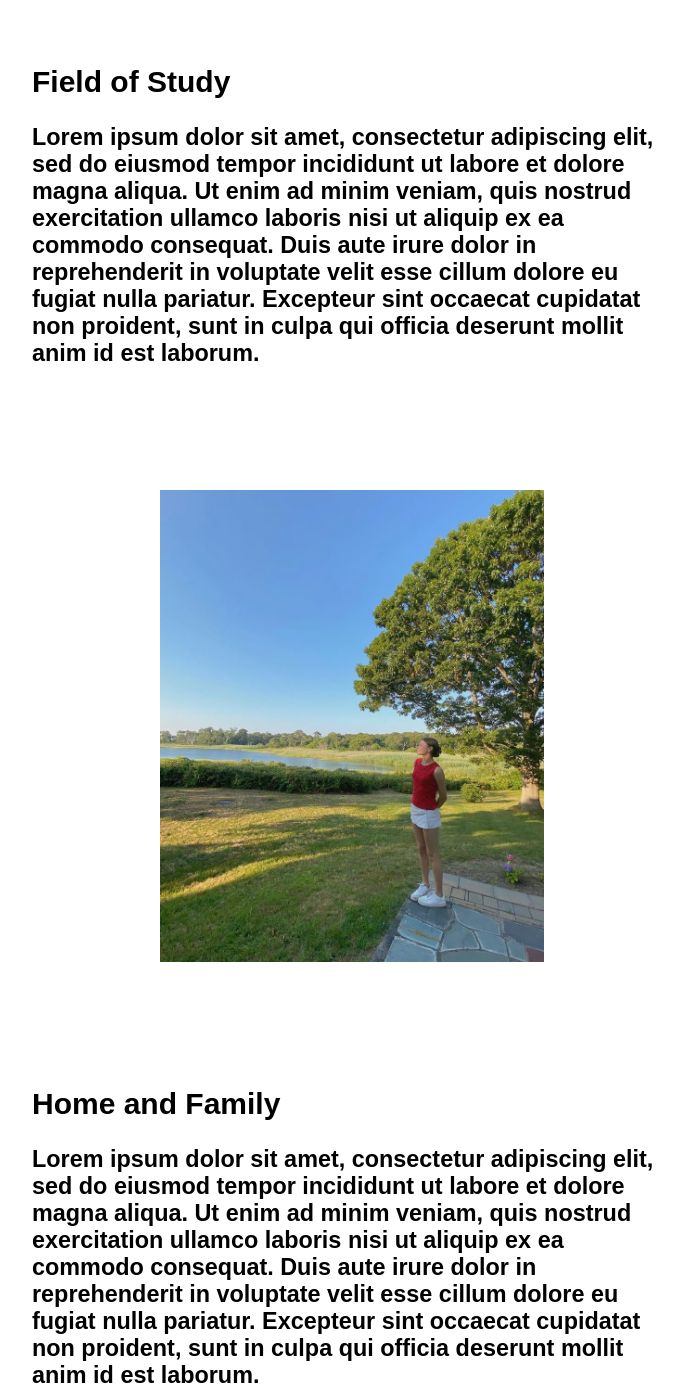
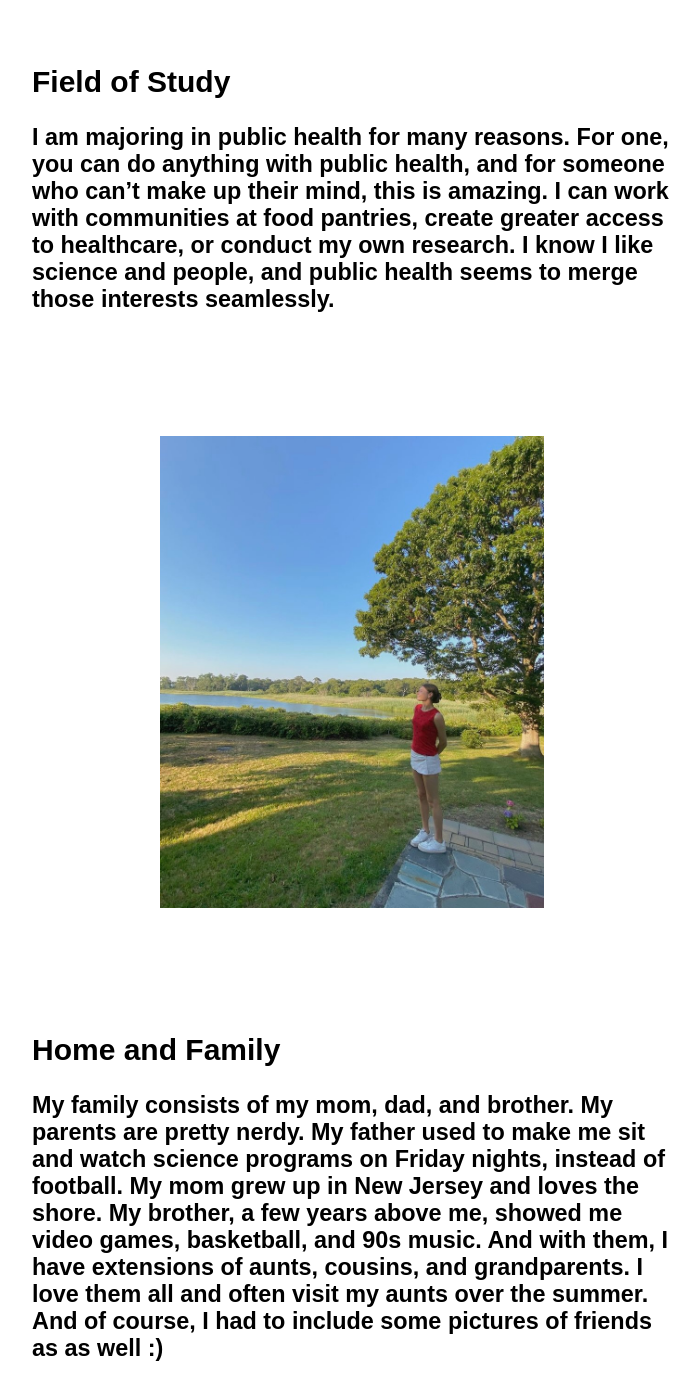
Before and after one commit to genevers/Gen-Evers, a plain HTML site: page index.html in a window 1280 px wide. Shown: the part 860-2252 px from the top of the page, without its empty margins (288-988 px from the left). Drawn offline with Linux system fonts and the light colour scheme.

Commit message:
Update index.html

```diff
--- a/index.html
+++ b/index.html
@@ -38,7 +38,7 @@
 <!--Fuego programs sometimes use "in-line styling" to provide quick fixes to content design. In the above case, you could change "left" to "right" or "center" depending on your specific design needs. That said, left align is usually best practice for improving readability.-->
 <div class="textblock" style="text-align: left">
   <h2>Field of Study</h2>
-  <h3>Lorem ipsum dolor sit amet, consectetur adipiscing elit, sed do eiusmod tempor incididunt ut labore et dolore magna aliqua. Ut enim ad minim veniam, quis nostrud exercitation ullamco laboris nisi ut aliquip ex ea commodo consequat. Duis aute irure dolor in reprehenderit in voluptate velit esse cillum dolore eu fugiat nulla pariatur. Excepteur sint occaecat cupidatat non proident, sunt in culpa qui officia deserunt mollit anim id est laborum.</h3>
+  <h3> I am majoring in public health for many reasons. For one, you can do anything with public health, and for someone who can’t make up their mind, this is amazing. I can work with communities at food pantries, create greater access to healthcare, or conduct my own research. I know I like science and people, and public health seems to merge those interests seamlessly.</h3>
   </div>
 
 
@@ -53,7 +53,7 @@
 
 <div class="textblock" style="text-align: left">
   <h2>Home and Family</h2>
-    <h3>Lorem ipsum dolor sit amet, consectetur adipiscing elit, sed do eiusmod tempor incididunt ut labore et dolore magna aliqua. Ut enim ad minim veniam, quis nostrud exercitation ullamco laboris nisi ut aliquip ex ea commodo consequat. Duis aute irure dolor in reprehenderit in voluptate velit esse cillum dolore eu fugiat nulla pariatur. Excepteur sint occaecat cupidatat non proident, sunt in culpa qui officia deserunt mollit anim id est laborum.</h3>
+    <h3> My family consists of my mom, dad, and brother. My parents are pretty nerdy. My father used to make me sit and watch science programs on Friday nights, instead of football. My mom grew up in New Jersey and loves the shore. My brother, a few years above me, showed me video games, basketball, and 90s music. And with them, I have extensions of aunts, cousins, and grandparents. I love them all and often visit my aunts over the summer. And of course, I had to include some pictures of friends as as well :)</h3>
   </div>
 
 <!--Quick fact: Did you know "Lorem ipsum," the fill text used in this web template, was hacked out of Cicero's "De finibus bonorum et malorum"? Developers made it non-sensical, so don't bother with Google Translate.-->
@@ -84,7 +84,7 @@
 <!--So, what exactly are you into? Take some time to explain your passions.-->
 <div class="textblock" style="text-align: left">
   <h2>Interests and Activities</h2>
-      <h3>Lorem ipsum dolor sit amet, consectetur adipiscing elit, sed do eiusmod tempor incididunt ut labore et dolore magna aliqua. Ut enim ad minim veniam, quis nostrud exercitation ullamco laboris nisi ut aliquip ex ea commodo consequat. Duis aute irure dolor in reprehenderit in voluptate velit esse cillum dolore eu fugiat nulla pariatur. Excepteur sint occaecat cupidatat non proident, sunt in culpa qui officia deserunt mollit anim id est laborum.</h3>
+      <h3>I am a huge music person. I love sitting in my bed, headphones blasting. I enjoy a lot of different genres and artists, all having personal touches I listen for. I love Mac miller, Kendrick, and Isiah Rashad. I listen to music all much as possible: driving, sitting with friends, or walking to class.</h3>
   </div>
 
 
@@ -97,7 +97,7 @@
 
 <div class="textblock" style="text-align: left">
    <h2>In the Future</h2>
-      <h3>Lorem ipsum dolor sit amet, consectetur adipiscing elit, sed do eiusmod tempor incididunt ut labore et dolore magna aliqua. Ut enim ad minim veniam, quis nostrud exercitation ullamco laboris nisi ut aliquip ex ea commodo consequat. Duis aute irure dolor in reprehenderit in voluptate velit esse cillum dolore eu fugiat nulla pariatur. Excepteur sint occaecat cupidatat non proident, sunt in culpa qui officia deserunt mollit anim id est laborum.</h3>
+      <h3>I really have no idea what my future looks like. I hopefully will have a job out of college or at least be working towards a graduate degree. On a personal level, I hope to have found out more about myself, whether that be new strengths or overcoming old weaknesses. </h3>
   </div>
 
   <div>
```
